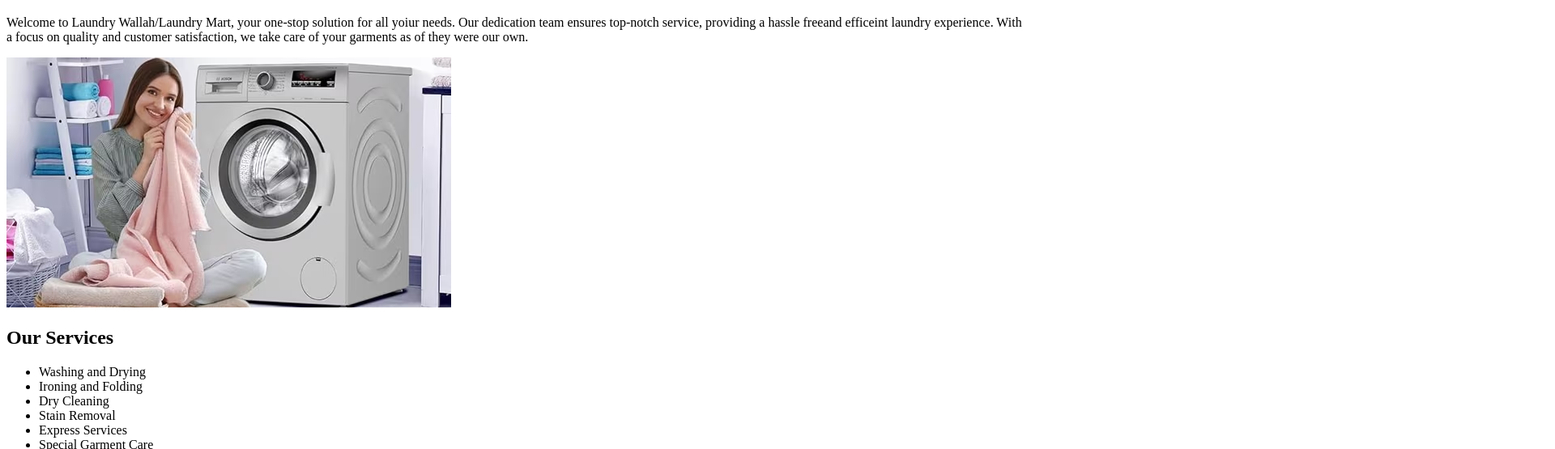
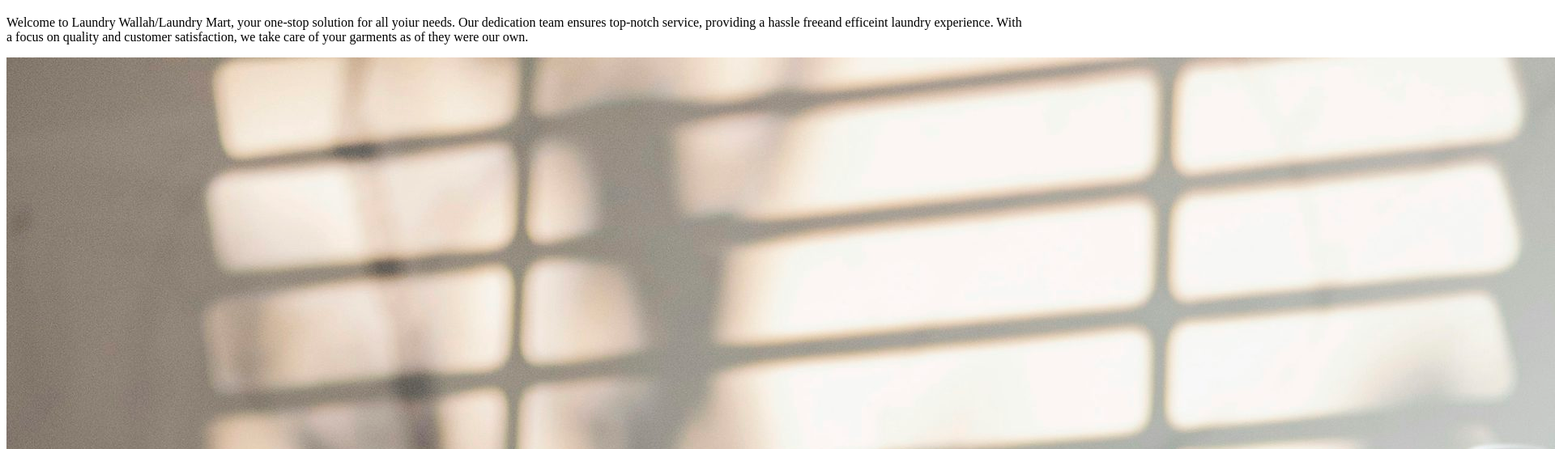
Before and after one commit to rkrb3112/laundry_wallah, a plain HTML site: page index.html in a window 1280 px wide. Shown: the part 61-616 px from the top of the page at 81% size, 1920 px wide, since content can reach past the window. Drawn offline with Linux system fonts and the light colour scheme.

Commit message:
Update index.html with jpg image

```diff
--- a/index.html
+++ b/index.html
@@ -20,7 +20,7 @@
                 quality and customer satisfaction, we take care of your garments as of they were our own.</p>
         </section>
 
-        <img src="washing__1702448670946_1702448671241.avif" alt="">
+        <img src="photo-1709477542164-ae852db0d019.jpg" alt="">
         <br>
 
         <section id="services">
```
